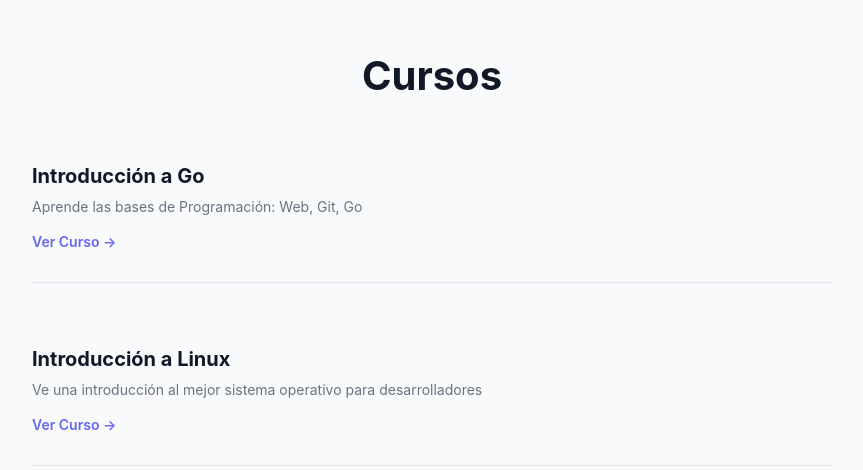
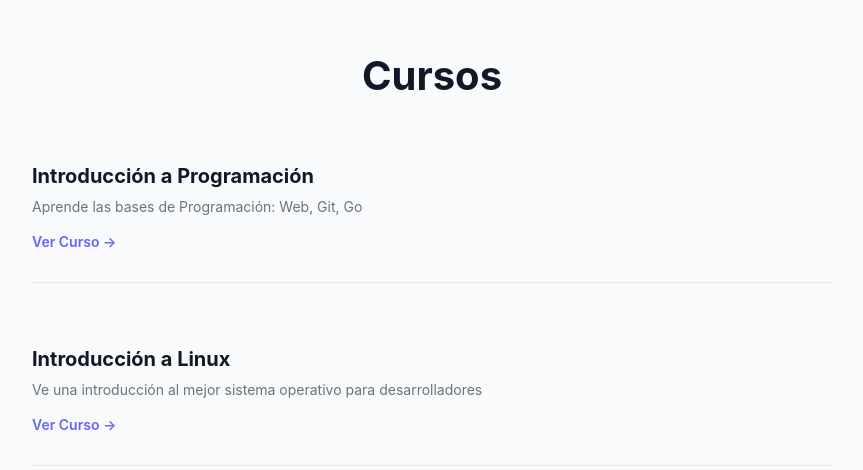
Before and after one commit to Club-De-Programacion-UACH/cursos-club, a plain HTML site: page index.html in a window 1280 px wide. Shown: the part 82-552 px from the top of the page, without its empty margins (208-1071 px from the left). Drawn offline with Linux system fonts and the light colour scheme.

Commit message:
fix: typo

```diff
--- a/index.html
+++ b/index.html
@@ -31,7 +31,7 @@
       <h1>Cursos</h1>
       <section id="courses">
         <a href="prog.html">
-          <h3>Introducción a Go</h3>
+          <h3>Introducción a Programación</h3>
           <p>Aprende las bases de Programación: Web, Git, Go</p>
           <div>Ver Curso →</div>
         </a>
```
Also changed, not shown: prog.html (+0 -1 lines).
